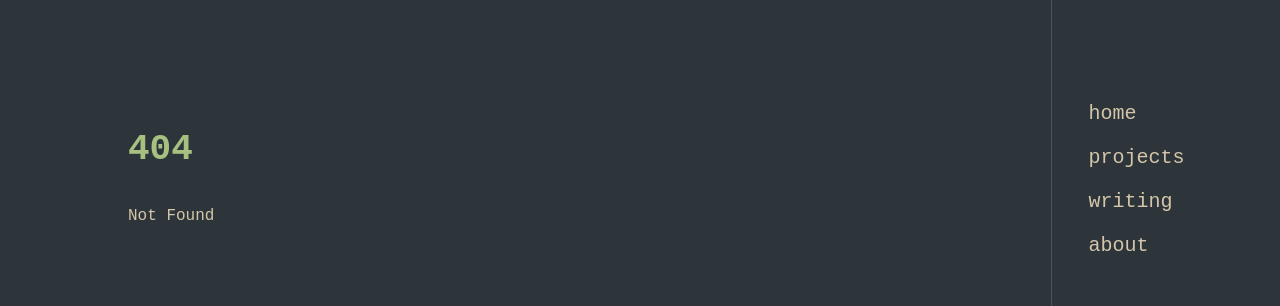
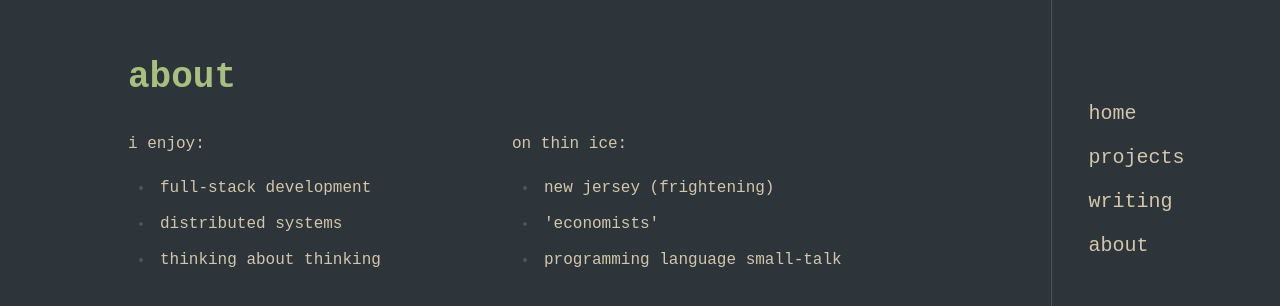
Before and after one commit to beaualbritton/website, a SvelteKit app: page /about in a window 1280 px wide. Before the commit this address had no page. Shown: the part 220-526 px from the top of the page. Built offline with nearby package versions, Linux system fonts and the light colour scheme.

Commit message:
new pages + updating homepage

```diff
--- /dev/null
+++ b/src/routes/about/+page.svelte
@@ -0,0 +1,22 @@
+<main class ="w-3xl">
+  <h1>about</h1>
+
+  <div class = "flex flex-row w-full">
+    <div class = "flex flex-col w-1/2">
+      i enjoy:
+      <ul class="mt-2">
+        <li>full-stack development</li>
+        <li>distributed systems</li>
+        <li>thinking about thinking</li>
+      </ul>
+    </div>
+    <div class = "flex flex-col w-1/2">
+       on thin ice:
+        <ul class="mt-2">
+          <li>new jersey (frightening)</li>
+          <li>'economists'</li>
+          <li>programming language small-talk </li>
+        </ul>
+      </div>
+    </div>
+</main>
```
Also changed, not shown: 2 other files (tests, documents, lock files or other folders).
